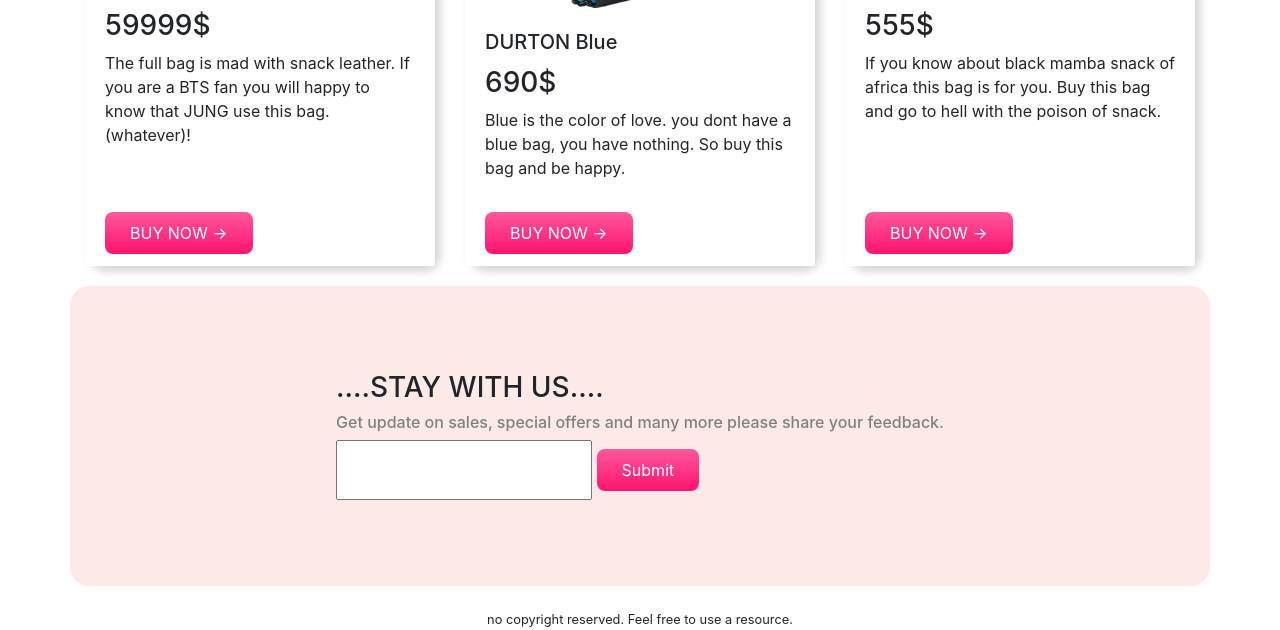
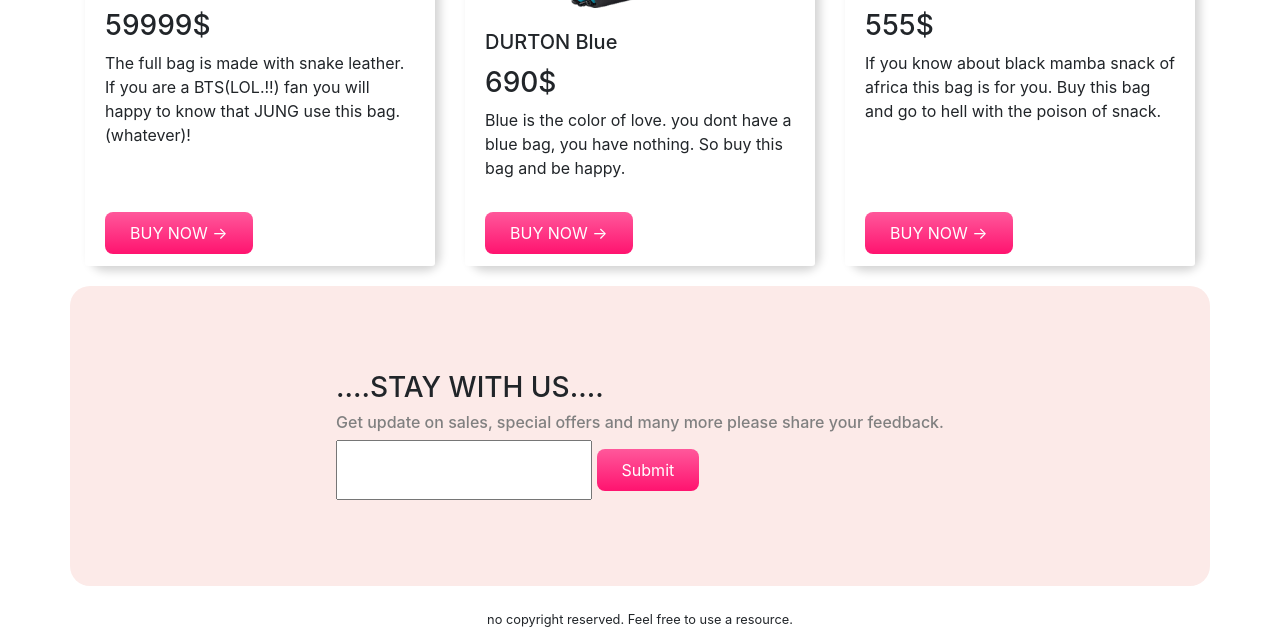
Before and after one commit to assraf-nur/e-commerce, a plain HTML site: page index.html in a window 1280 px wide. Shown: the part 1620-2250 px from the top of the page. Drawn offline with nearby package versions, Linux system fonts and the light colour scheme.

Commit message:
Update index.html

```diff
--- a/index.html
+++ b/index.html
@@ -195,7 +195,7 @@
                 <h5 class="card-title">Gucci Red Bag</h5>
                 <h3>59999$</h3>
                 <p class="card-text">
-                  The full bag is mad with snack leather. If you are a BTS fan you will happy to know that JUNG use this bag.(whatever)!
+                  The full bag is made with snake leather. If you are a BTS(LOL.!!) fan you will happy to know that JUNG use this bag.(whatever)!
                 </p>
               </div>
               <div class="card-footer">
```
